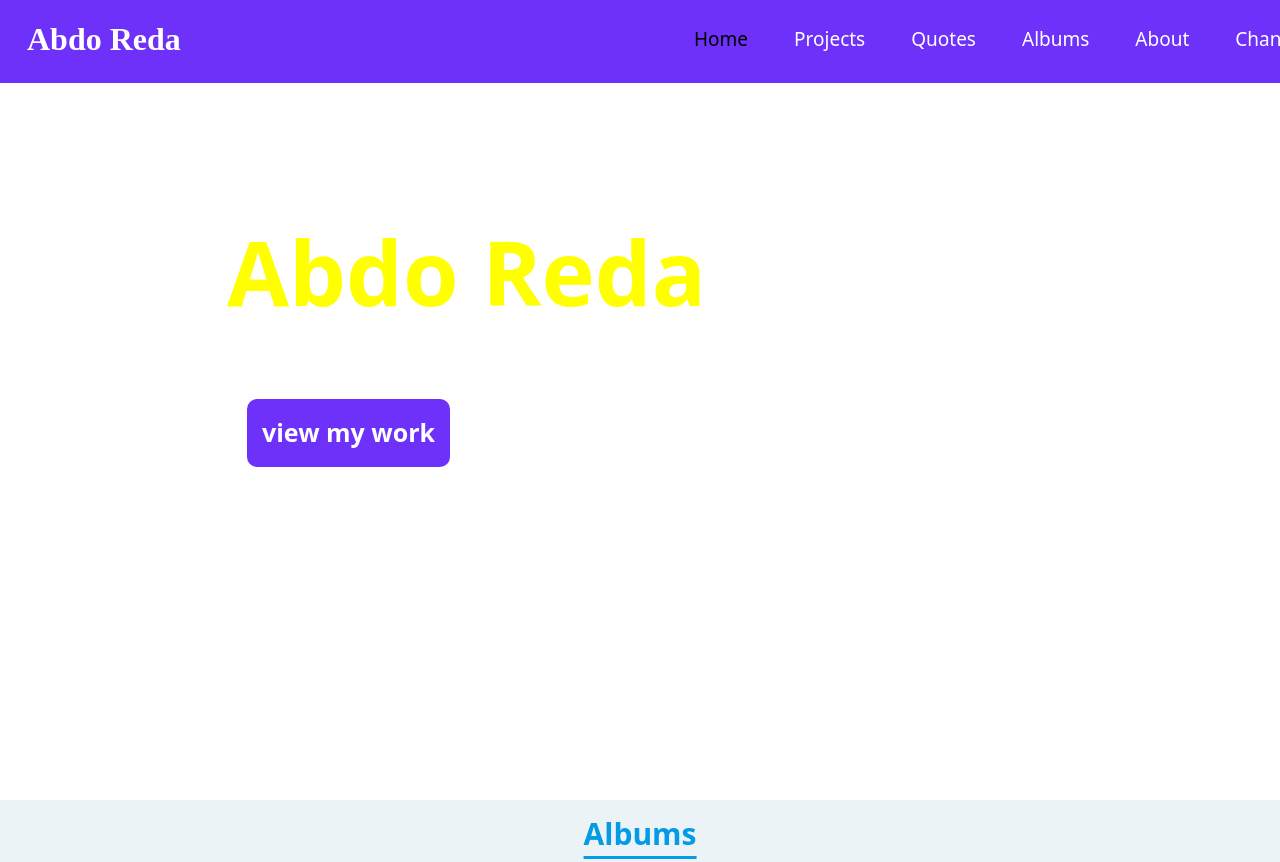
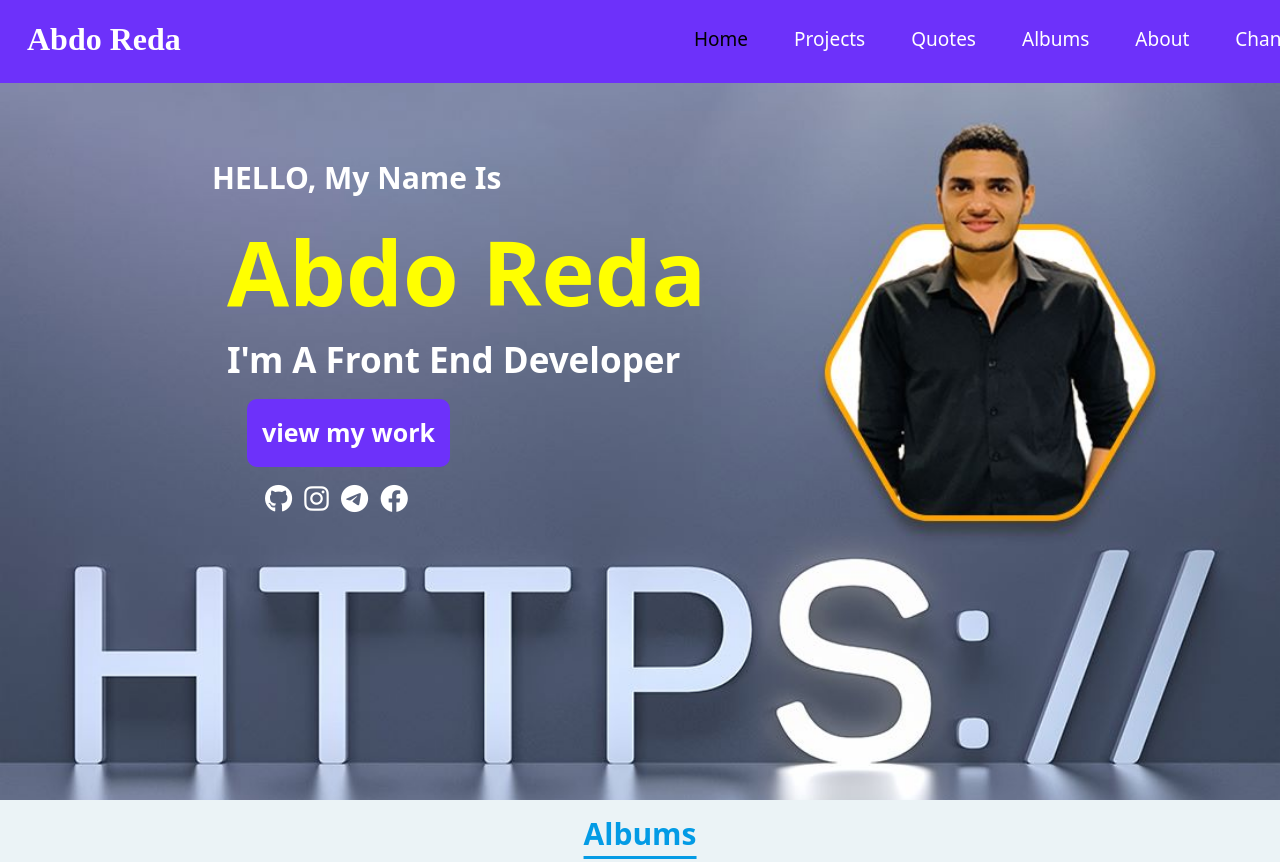
Before and after one commit to abdoreda3/Bootstrap, a plain HTML site: page index.html in a window 1280 px wide. Shown: the top 862 px of the page. Drawn offline with Linux system fonts and the light colour scheme; the site is published under a folder, as on GitHub Pages, so addresses that start at the root find nothing.

Commit message:
change photo

```diff
--- a/css/style.css
+++ b/css/style.css
@@ -55,7 +55,7 @@ section{
     .main {
         min-height: 100vh;
         align-items: center;
-       background-image:url(/image/image6.jpg);
+     background: url(../image/image6.jpg);
        background-repeat:no-repeat ;
        background-size: cover;
         background-position: fixed;
```
Also changed, not shown: image/photo-1524678714210-9917a6c619c2.avif (added).
